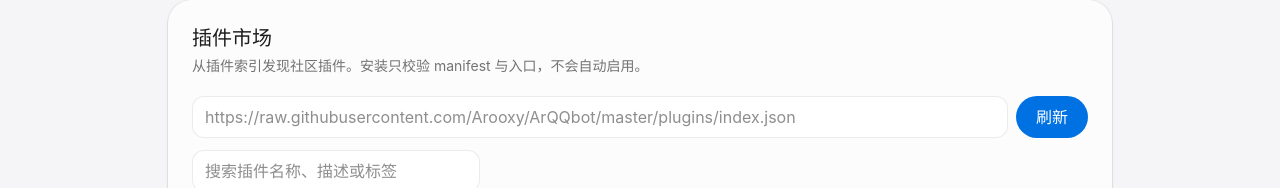
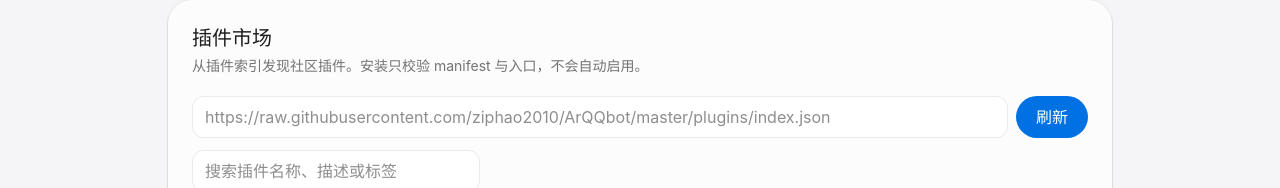
Before and after one commit to ziphao2010/ArQQbot, a React (Vite) app in the folder apps/desktop/: page / in a window 1280 px wide. Both pictures are taken after a click on the button "插件市场". Shown: the part 204-392 px from the top of the page. Built offline with nearby package versions, Linux system fonts and the light colour scheme.

Commit message:
chore: set GitHub repository owner to ziphao2010

```diff
--- a/apps/desktop/src/main/plugin-market.ts
+++ b/apps/desktop/src/main/plugin-market.ts
@@ -8,7 +8,7 @@ import type { PluginMarketEntry, PluginMarketSnapshot } from '@arqqbot/shared'
 import { parsePluginManifest, pluginMarketEntrySchema } from '@arqqbot/shared'
 
 const DEFAULT_INDEX_URL =
-  'https://raw.githubusercontent.com/Arooxy/ArQQbot/master/plugins/index.json'
+  'https://raw.githubusercontent.com/ziphao2010/ArQQbot/master/plugins/index.json'
 const DEFAULT_TIMEOUT_MS = 10_000
 const DEFAULT_MAX_DOWNLOAD_BYTES = 20 * 1024 * 1024
 const MAX_INDEX_BYTES = 2 * 1024 * 1024
--- a/apps/desktop/src/renderer/src/pages/PluginMarket.tsx
+++ b/apps/desktop/src/renderer/src/pages/PluginMarket.tsx
@@ -2,7 +2,7 @@ import { useEffect, useState } from 'react'
 import type { PluginMarketEntry, PluginMarketSnapshot } from '@arqqbot/shared'
 
 const STORAGE_KEY = 'arqqbot.marketIndexUrl'
-const DEFAULT_INDEX_URL = 'https://raw.githubusercontent.com/Arooxy/ArQQbot/master/plugins/index.json'
+const DEFAULT_INDEX_URL = 'https://raw.githubusercontent.com/ziphao2010/ArQQbot/master/plugins/index.json'
 
 interface PluginMarketProps {
   onBack(): void
--- a/package.json
+++ b/package.json
@@ -6,11 +6,11 @@
   "author": "ArQQbot contributors",
   "repository": {
     "type": "git",
-    "url": "git+https://github.com/Arooxy/ArQQbot.git"
+    "url": "git+https://github.com/ziphao2010/ArQQbot.git"
   },
-  "homepage": "https://github.com/Arooxy/ArQQbot#readme",
+  "homepage": "https://github.com/ziphao2010/ArQQbot#readme",
   "bugs": {
-    "url": "https://github.com/Arooxy/ArQQbot/issues"
+    "url": "https://github.com/ziphao2010/ArQQbot/issues"
   },
   "keywords": [
     "arqqbot",
--- a/packages/plugin-echo/package.json
+++ b/packages/plugin-echo/package.json
@@ -13,7 +13,7 @@
   ],
   "repository": {
     "type": "git",
-    "url": "git+https://github.com/Arooxy/ArQQbot.git",
+    "url": "git+https://github.com/ziphao2010/ArQQbot.git",
     "directory": "packages/plugin-echo"
   },
   "scripts": {
```
Also changed, not shown: 4 other files (tests, documents, lock files or other folders).
